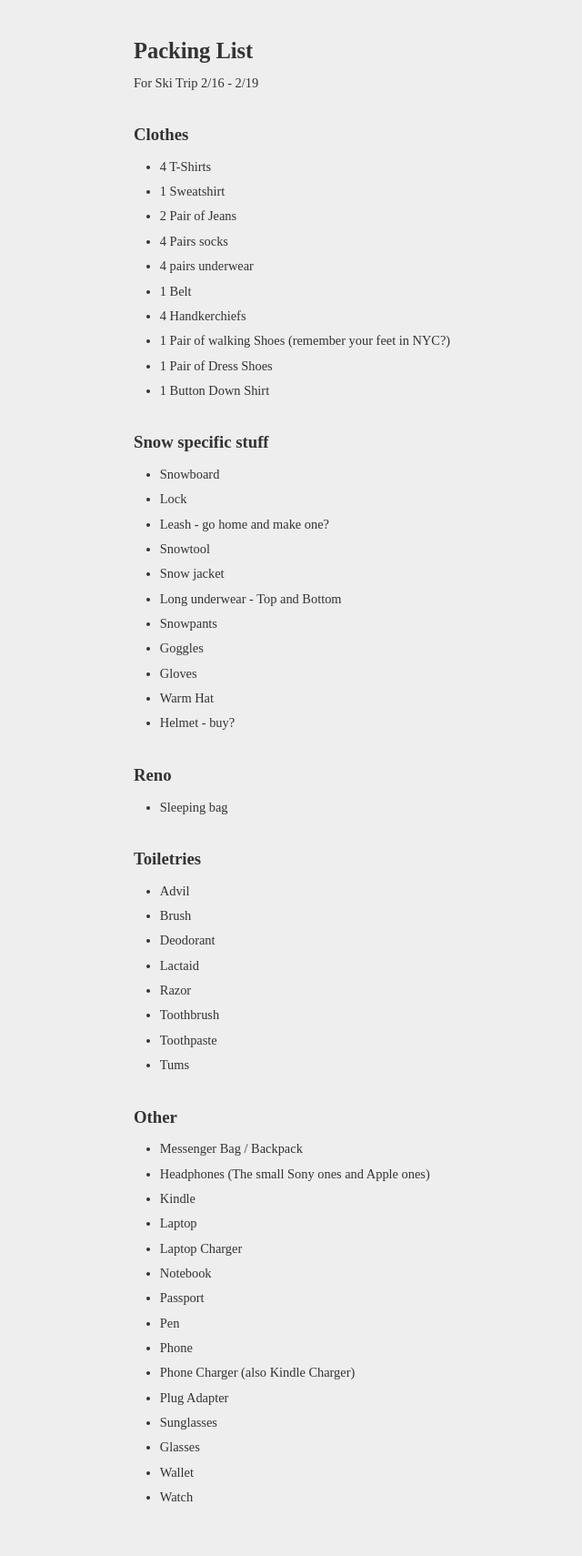
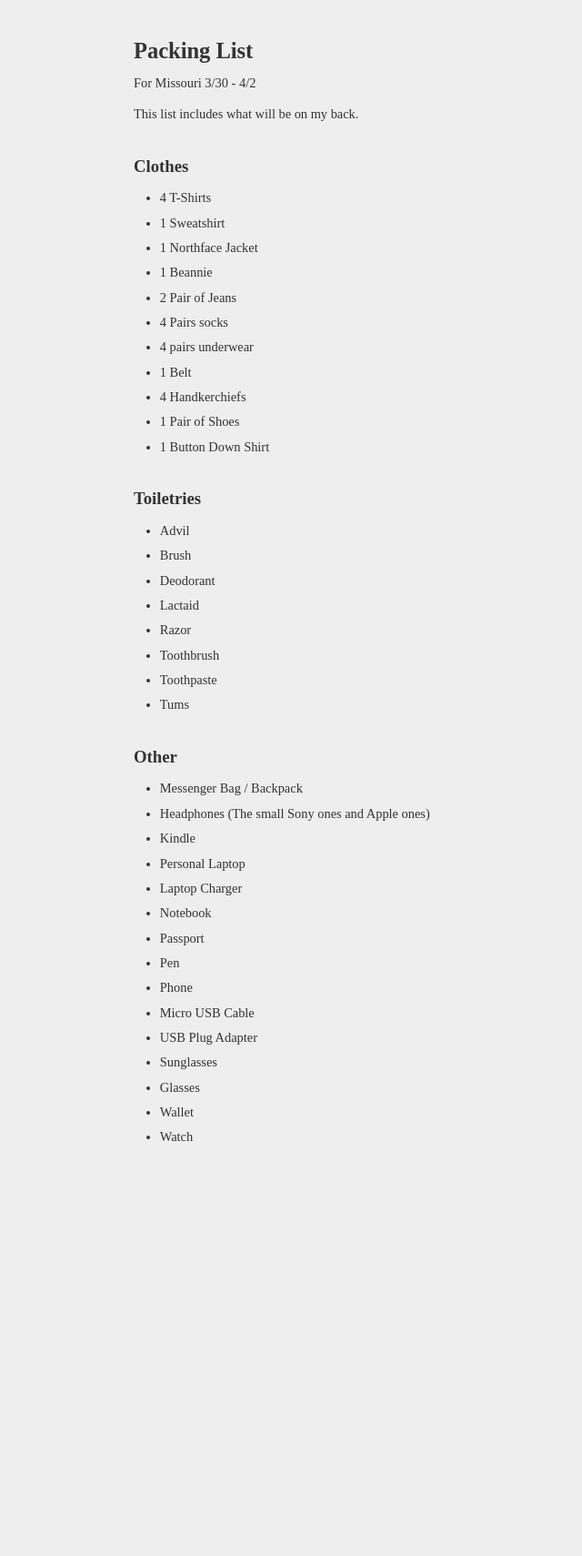
Before and after one commit to icco/traveling, a Jekyll site: the page built from index.md, in a window 1280 px wide. Shown: the whole page at 91% size, without its empty margins (93-733 px from the left). Built offline with Jekyll 4.4.1, drawn with Linux system fonts in a browser that asks for light colours; after the commit the page ends 1314 px from its top, so only the background shows below that.

Commit message:
Missouri

```diff
--- a/index.md
+++ b/index.md
@@ -5,38 +5,23 @@ layout: default
 
 # Packing List
 
-For Ski Trip 2/16 - 2/19
+For Missouri 3/30 - 4/2
+
+This list includes what will be on my back.
 
 ## Clothes
 
  * 4 T-Shirts
  * 1 Sweatshirt
+ * 1 Northface Jacket
+ * 1 Beannie
  * 2 Pair of Jeans
  * 4 Pairs socks
  * 4 pairs underwear
  * 1 Belt
  * 4 Handkerchiefs
- * 1 Pair of walking Shoes (remember your feet in NYC?)
- * 1 Pair of Dress Shoes
+ * 1 Pair of Shoes
  * 1 Button Down Shirt
-
-## Snow specific stuff
-
- * Snowboard
- * Lock
- * Leash - go home and make one?
- * Snowtool
- * Snow jacket
- * Long underwear - Top and Bottom
- * Snowpants
- * Goggles
- * Gloves
- * Warm Hat
- * Helmet - buy?
-
-## Reno
-
- * Sleeping bag
 
 ## Toiletries
 
@@ -54,14 +39,14 @@ For Ski Trip 2/16 - 2/19
  * Messenger Bag / Backpack
  * Headphones (The small Sony ones and Apple ones)
  * Kindle
- * Laptop
+ * Personal Laptop
  * Laptop Charger
  * Notebook
  * Passport
  * Pen
  * Phone
- * Phone Charger (also Kindle Charger)
- * Plug Adapter
+ * Micro USB Cable
+ * USB Plug Adapter
  * Sunglasses
  * Glasses
  * Wallet
```
